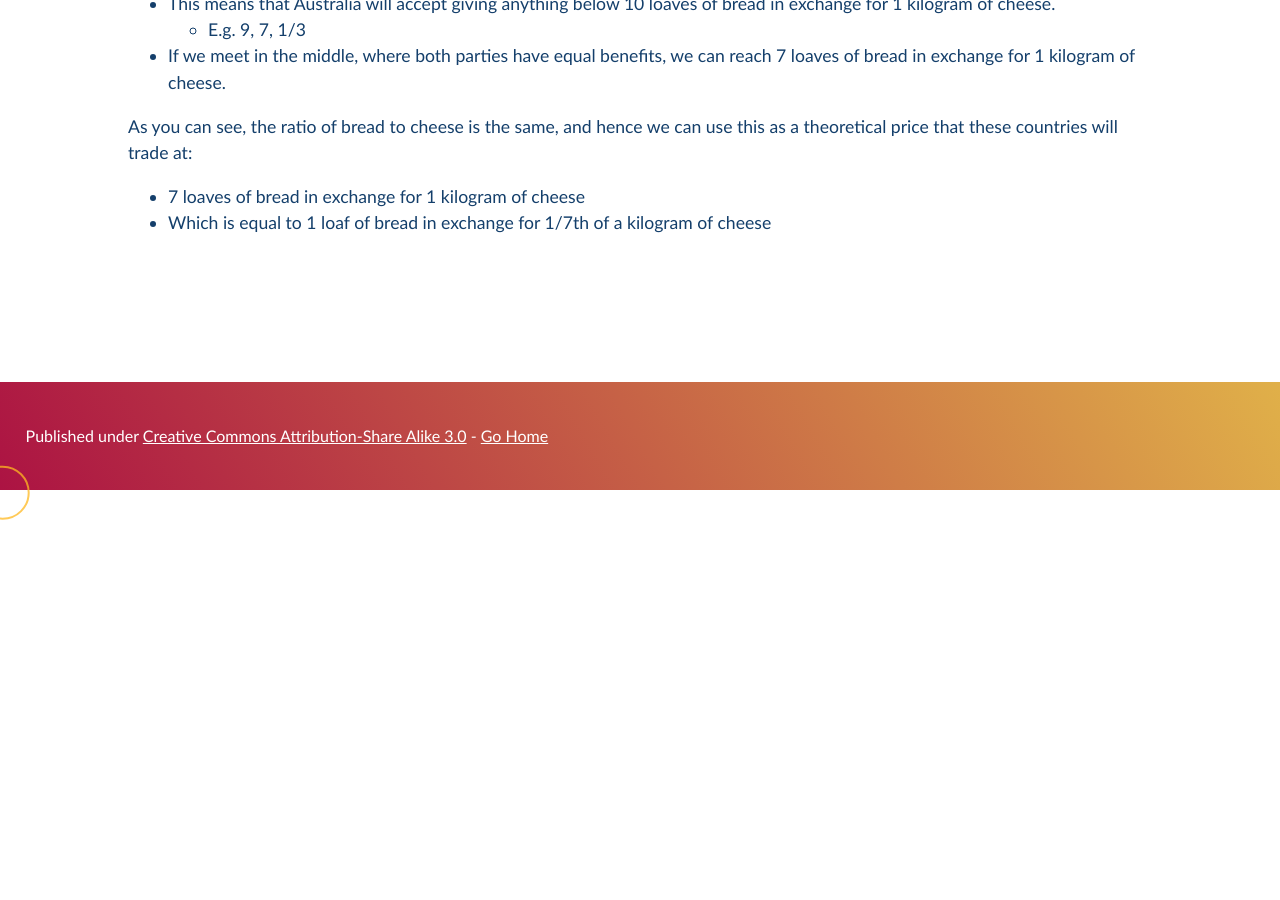
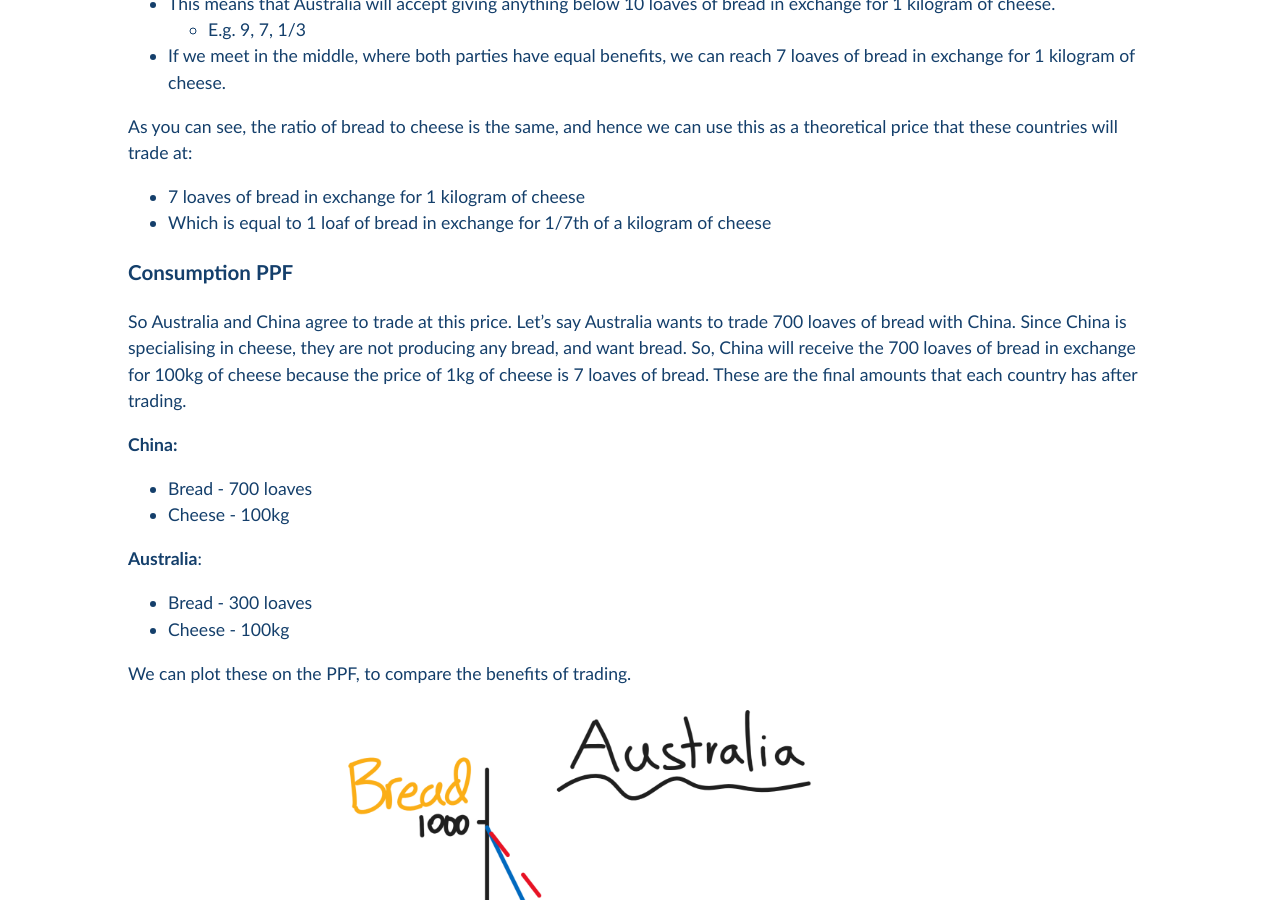
Before and after one commit to Pi-thagoras/the-chicken-pen, a Jekyll site: the page built from economics/Free-Trade-and-Protection.md, in a window 1280 px wide and 900 px high, scrolled down 5084 px. Built offline with Jekyll 4.4.1, drawn with Linux system fonts in a browser that asks for light colours; before the commit the page ends 5603 px from its top, so only the background shows below that; some of the changed text lies outside the part shown.

Commit message:
vault backup: 2023-11-22 15:17:27

```diff
--- a/economics/Free-Trade-and-Protection.md
+++ b/economics/Free-Trade-and-Protection.md
@@ -143,3 +143,25 @@ Trade. Does Australia want to trade with China and vice versa? It depends on the
 As you can see, the ratio of bread to cheese is the same, and hence we can use this as a theoretical price that these countries will trade at:
 - 7 loaves of bread in exchange for 1 kilogram of cheese
 - Which is equal to 1 loaf of bread in exchange for 1/7th of a kilogram of cheese
+
+### Consumption PPF
+
+So Australia and China agree to trade at this price. Let's say Australia wants to trade 700 loaves of bread with China. Since China is specialising in cheese, they are not producing any bread, and want bread. So, China will receive the 700 loaves of bread in exchange for 100kg of cheese because the price of 1kg of cheese is 7 loaves of bread. These are the final amounts that each country has after trading.
+
+**China:**
+- Bread - 700 loaves
+- Cheese - 100kg
+
+**Australia**:
+- Bread - 300 loaves
+- Cheese - 100kg
+
+We can plot these on the PPF, to compare the benefits of trading.
+
+<image src="/the-chicken-pen/assets/Consumption_PPF_Australia.png" alt="Australia's Consumption PPF" width=600px />
+
+<image src="/the-chicken-pen/assets/Consumption_PPF_China.png" alt="China's Consumption PPF" width=600px />
+
+The blue line represents the original PPF, while the red dotted line represents the new **consumption** PPF curve after trading. REMEMBER: this is the consumption PPF, and hence you cannot ever produce more than the PPF, you can only consume beyond the PPF.
+
+Now, if Australia trades all their bread for cheese with China, they will get 143kg of cheese which is more than the 100kg without trading. If China trades all their cheese for bread with Australia, they will get 1400 loaves of bread which is more than the 800 if they didn't trade.
```
Also changed, not shown: assets/Consumption_PPF_Australia.png (added), assets/Consumption_PPF_China.png (added).
